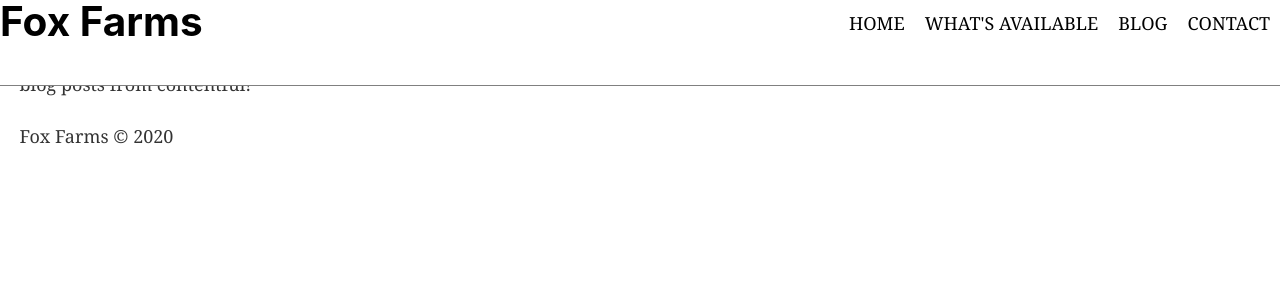
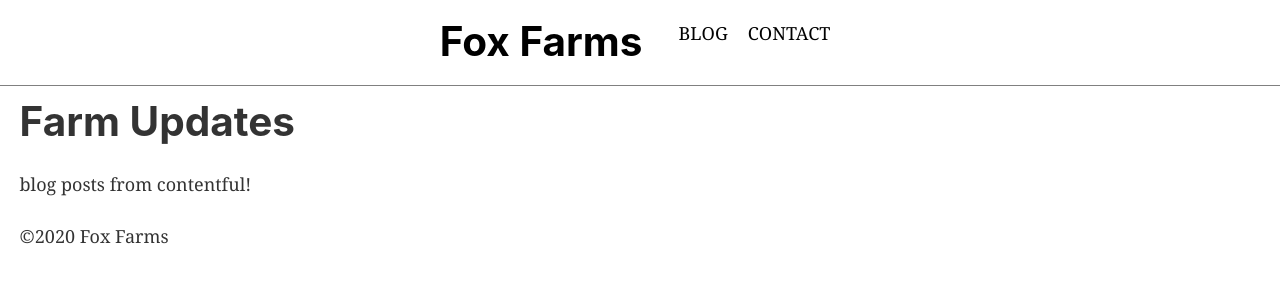
Before and after one commit to erinfox/fox-farms, a Gatsby site: page /blog in a window 1280 px wide. Built offline with nearby package versions, Linux system fonts and the light colour scheme; Gatsby itself is replaced by a stand-in of ours.

Commit message:
small design changes

```diff
--- a/gatsby-config.js
+++ b/gatsby-config.js
@@ -2,14 +2,14 @@ module.exports = {
   siteMetadata: {
     title: `Fox Farms`,
     menuLinks: [
-      {
-        name: "HOME",
-        link: "/",
-      },
-      {
-        name: "WHAT'S AVAILABLE",
-        link: "/available",
-      },
+      // {
+      //   name: "HOME",
+      //   link: "/",
+      // },
+      // {
+      //   name: "WHAT'S AVAILABLE",
+      //   link: "/available",
+      // },
       {
         name: "BLOG",
         link: "/blog",
--- a/src/components/header.js
+++ b/src/components/header.js
@@ -11,10 +11,12 @@ const Header = ({ siteTitle, menuLinks }) => (
       style={{
         background: "transparent",
         borderBottom: "1px solid gray",
-        // overflow: "hidden",
         position: "fixed",
         width: "100%",
         backgroundColor: "white",
+        paddingTop: "20px",
+        display: "flex",
+        alignItems: "center",
       }}
     >
       <div
@@ -47,8 +49,6 @@ const Header = ({ siteTitle, menuLinks }) => (
             <ul
               style={{
                 display: "flex",
-                justifyContent: "center",
-                alignItems: "center",
               }}
             >
               {menuLinks.map(link => (
@@ -56,7 +56,8 @@ const Header = ({ siteTitle, menuLinks }) => (
                   key={link.name}
                   style={{
                     listStyleType: `none`,
-                    padding: 10,
+                    paddingLeft: 10,
+                    paddingRight: 10,
                   }}
                 >
                   <Link style={{ color: `black` }} to={link.link}>
--- a/src/components/layout.js
+++ b/src/components/layout.js
@@ -1,10 +1,3 @@
-/**
- * Layout component that queries for data
- * with Gatsby's useStaticQuery component
- *
- * See: https://www.gatsbyjs.org/docs/use-static-query/
- */
-
 import React from "react"
 import PropTypes from "prop-types"
 import { useStaticQuery, graphql } from "gatsby"
@@ -40,8 +33,8 @@ const Layout = ({ children }) => {
           padding: `0 1.0875rem 1.45rem`,
         }}
       >
-        <main>{children}</main>
-        <footer>Fox Farms © {new Date().getFullYear()}</footer>
+        <main style={{ paddingTop: "100px" }}>{children}</main>
+        <footer> ©{new Date().getFullYear()} Fox Farms</footer>
       </div>
     </>
   )
--- a/src/pages/blog.js
+++ b/src/pages/blog.js
@@ -13,3 +13,7 @@ const Blog = () => (
 )
 
 export default Blog
+
+// need to set up a webhook to connect conntentful to graphiql
+// set up netlify / contentful webhook url
+// make it live on netlify  (like staging)
--- a/src/pages/contact.js
+++ b/src/pages/contact.js
@@ -10,7 +10,6 @@ const Contact = () => (
     <SEO title="Contact" />
     <div
       style={{
-        paddingTop: "100px",
         display: "flex",
         alignItems: "center",
         justifyContent: "center",
```
Also changed, not shown: src/pages/index.js (+8 -19 lines).
